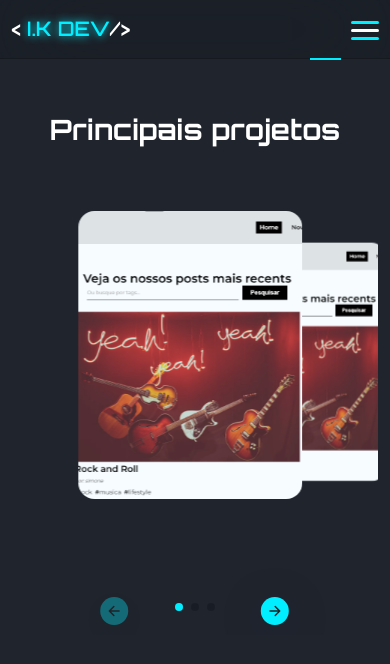
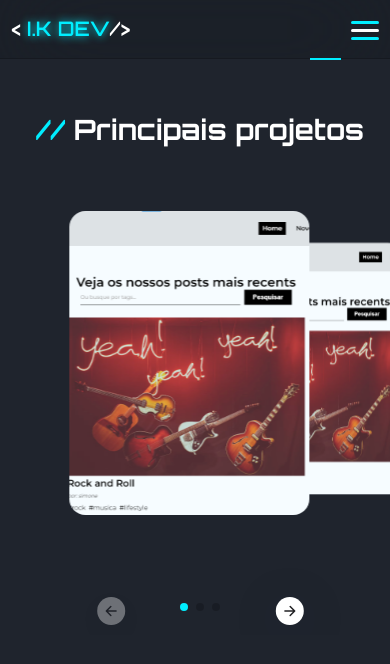
Before and after one commit to Israelkilday/portfolio, a React (Vite) app: page /portfolio in a window 390 px wide. Shown: the top 664 px of the page. Built offline with nearby package versions, Linux system fonts and the light colour scheme; some icons are missing; the HTML template or start-up script is replaced by a standard one.

Commit message:
working on resposive portfolio page

```diff
--- a/src/pages/Portfolio/Portfolio.css
+++ b/src/pages/Portfolio/Portfolio.css
@@ -35,7 +35,6 @@
 }
 
 .swiper_container {
-  /* height: 52rem; */
   height: 49.5rem;
   padding: 2rem 0;
   position: relative;
@@ -48,16 +47,15 @@
 }
 
 .swiper-slide img {
-  /* width: 37rem; */
+  position: relative;
   width: 30rem;
-  /* height: 42rem; */
   height: 33rem;
   border-radius: 2rem;
   object-fit: cover;
-  margin-top: 7rem;
+  margin: auto;
+  transition: all .5s ease;
+  top: 7rem;
 }
-
-
 
 .swiper-slide-shadow-left,
 .swiper-slide-shadow-right {
@@ -89,7 +87,7 @@
 }
 
 .slider-controler .slider-arrow {
-  background: var(--main_color);
+  background: var(--text_color);
   width: 3.5rem;
   height: 3.5rem;
   border-radius: 50%;
@@ -107,20 +105,6 @@
  .slider-controler .slider-arrow::after {
   content: '';
 }
-
-/* .swiper-pagination {
-  position: relative;
-  width: 15rem !important;
-  bottom: 1rem;
-} */
-
-/* .swiper-pagination {
-  margin: 0 auto;
-  display: inline-block;
-  align-items: center;
-  justify-content: center;
-  align-content: center;
-} */
 
 .swiper-pagination .swiper-pagination-bullet {
   filter: drop-shadow(0px 8px 24px rgba(18, 28, 53, 0.1));
@@ -150,13 +134,42 @@
   }
 }
 
+@media (max-width: 990px) {
+  .slider-controler .swiper-button-next {
+    /* left: 70% !important; */
+    left: 50%;
+    /* transform: translateX(-70%) !important; */
+     transform: translateX(-50%) ;
+  }
+
+  .slider-controler .swiper-button-prev {
+    /* left: 30% !important; */
+    left: 32%;
+    /* transform: translateX(-30%) !important; */
+    transform: translateX(-50%);
+  }
+}
+
+@media (max-width: 768px) {
+  .swiper-slide img {
+    right: 6rem;
+  }
+}
+
  @media (max-width: 600px) {
   .heading {
     margin: 4rem 0;
   }
 
+  .swiper-slide img {
+    right: 7rem;
+  }
+
   .swiper_container {
-  height: 60rem;
+     height: 60rem;
+     /* margin: 0 auto; */
+     margin: 0 ;
+
 }
 
   .swiper-button-next,
@@ -179,10 +192,10 @@
       margin-left: 2rem;
     }
 
-    .swiper-slide img {
+    /* .swiper-slide img {
       position: relative;
       right: 7rem;
-    }
+    } */
 
 }
 
@@ -192,41 +205,22 @@
   }
 
   .swiper-slide {
-    /* width: 28rem !important; */
     width: 15rem ;
-    /* height: 36rem !important; */
     height: 36rem ;
   }
+
   .swiper-slide img {
     /* width: 28rem !important; */
-    width: 28rem ;
+    width: 30rem ;
     /* height: 36rem !important; */
-    height: 36rem;
-    right: 4rem;
+    height: 38rem;
+    /* right: 2rem; */
   }
 
 
 }
 
-@media (max-width: 990px) {
-  .slider-controler .swiper-button-next {
-    /* left: 70% !important; */
-    left: 50%;
-    /* transform: translateX(-70%) !important; */
-     transform: translateX(-50%) ;
-  }
-}
-
-@media (max-width: 990px) {
-  .slider-controler .swiper-button-prev {
-    /* left: 30% !important; */
-    left: 25%;
-    /* transform: translateX(-30%) !important; */
-    transform: translateX(-50%);
-  }
-}
-
-@media (max-width: 450px) {
+@media (max-width: 480px) {
   .slider-controler .swiper-button-next {
     /* left: 80% !important; */
     left: 60% ;
@@ -241,8 +235,13 @@
     transform: translateX(-10%);
   }
 
-  .swiper-slide img {
+   /* /* .swiper-slide {
     right: 7rem;
+  }  */
+
+   .swiper-slide img {
+    right: 8rem;
+    margin: 0 ;
   }
 }
 
--- a/src/pages/Portfolio/Portfolio.jsx
+++ b/src/pages/Portfolio/Portfolio.jsx
@@ -1,8 +1,10 @@
 // CSS
 import "./Portfolio.css"
-import  styles from "./Portfolio.module.css"
+import styles from "./Portfolio.module.css"
 // HOOKS
 import { useState, useRef } from "react";
+// REACT ROUTER DOM
+import { NavLink } from "react-router-dom";
 // COMPONENT
 import Transition from "../../components/Transition";
 // REACT ICONS
@@ -18,11 +20,12 @@ import { EffectCoverflow, Pagination, Navigation } from "swiper/modules"
 import Portfolio_img1 from "../Home/imgs/teste00.png"
 
 const Portfolio = () => {
+
   return (
     <Transition>
       {/* <section className={styles.portfolio}> */}
       <div className={styles.container}>
-          <h1 className="heading">Principais projetos</h1>
+        <h1 className="heading"><span>//</span> Principais projetos</h1>
         <Swiper
           effect={"coverflow"}
           grabCursor={true}
@@ -45,17 +48,58 @@ const Portfolio = () => {
           modules={[EffectCoverflow, Pagination, Navigation]}
           className="swiper_container"
         >
+          <SwiperSlide>
+            <div className={styles.teste}>
+              <img src={Portfolio_img1} alt="project_0" />
 
-            <SwiperSlide>
-              <img src={Portfolio_img1} alt="project_0" />
+              <div className={styles.portfolio_content}>
+                <h4 className={styles.name}>Project_0</h4>
+                <p className={styles.description}>
+                  Lorem, ipsum dolor sit amet consectetur adipisicing elit. Eaque in, iusto nisi magnam laudantium facere quas adipisci sequi cumque.
+                  Lorem, ipsum dolor sit amet consectetur adipisicing elit. Eaque in, iusto nisi magnam laudantium facere quas adipisci sequi cumque.
+                </p>
+                <div className={styles.links}>
+                  <NavLink className={styles.link}>Deploy</NavLink>
+                  <NavLink className={styles.link}>Saiba Mais</NavLink>
+                </div>
+              </div>
+            </div>
           </SwiperSlide>
 
           <SwiperSlide>
+            <div className={styles.teste}>
               <img src={Portfolio_img1} alt="project_1" />
+
+              <div className={styles.portfolio_content}>
+                <h4 className={styles.name}>Project_0</h4>
+                <p className={styles.description}>
+                  Lorem, ipsum dolor sit amet consectetur adipisicing elit. Eaque in, iusto nisi magnam laudantium facere quas adipisci sequi cumque.
+                  Lorem, ipsum dolor sit amet consectetur adipisicing elit. Eaque in, iusto nisi magnam laudantium facere quas adipisci sequi cumque.
+                </p>
+                <div className={styles.links}>
+                  <NavLink className={styles.link}>Deploy</NavLink>
+                  <NavLink className={styles.link}>Saiba Mais</NavLink>
+                </div>
+              </div>
+            </div>
           </SwiperSlide>
 
           <SwiperSlide>
-              <img src={Portfolio_img1} alt="project_2" />
+            <div className={styles.teste}>
+              <img src={Portfolio_img1} alt="project_0" />
+
+              <div className={styles.portfolio_content}>
+                <h4 className={styles.name}>Project_2</h4>
+                <p className={styles.description}>
+                  Lorem, ipsum dolor sit amet consectetur adipisicing elit. Eaque in, iusto nisi magnam laudantium facere quas adipisci sequi cumque.
+                  Lorem, ipsum dolor sit amet consectetur adipisicing elit. Eaque in, iusto nisi magnam laudantium facere quas adipisci sequi cumque.
+                </p>
+                <div className={styles.links}>
+                  <NavLink className={styles.link}>Deploy</NavLink>
+                  <NavLink className={styles.link}>Saiba Mais</NavLink>
+                </div>
+              </div>
+            </div>
           </SwiperSlide>
 
           <div className="slider-controler">
--- a/src/pages/Portfolio/Portfolio.module.css
+++ b/src/pages/Portfolio/Portfolio.module.css
@@ -1,3 +1,9 @@
+* {
+    margin: 0;
+    padding: 0;
+    box-sizing: border-box;
+}
+
 .container {
     /* max-width: 124rem; */
     max-width: 105rem;
@@ -7,8 +13,105 @@
     padding: 5rem 3% 1rem;
 }
 
-@media (max-width: 600px) {
-    /* .container {
-        height: 100vh;
-    } */
+.container .teste {
+
+    position: absolute;
+    border-radius: 2rem;
+    /* overflow: hidden; */
+    display: flex;
+    width: 30rem;
+    height: 33rem;
+    /* margin: 7rem auto;    */
+
 }
+
+.teste .portfolio_content {
+    position: absolute;
+    bottom: 0;
+    left: 0;
+    top: 7rem;
+    width: 30rem;
+    height: 33rem;
+    border-radius: 2rem;
+    background: rgba(255, 255, 255, 0.1);
+    backdrop-filter: blur(30px);
+    display: flex;
+    justify-content: center;
+    align-items: center;
+    flex-direction: column;
+    text-align: center;
+    display: none;
+    padding: 0 1rem;
+}
+
+.teste:hover .portfolio_content {
+    transition: all 1s ease;
+    display: block;
+    /* display: flex; */
+  }
+
+  .portfolio_content .name {
+    padding-top: 2.5rem;
+    color: var(--main_color);
+    font-size: 2rem;
+    text-transform: uppercase;
+    font-weight: bold;
+    opacity: 0;
+    animation: animate .8s ease-in-out  1 forwards;
+}
+
+.portfolio_content .description {
+    color: #ffffff;
+    margin-top: 1rem;
+    margin-bottom: 2rem;
+    opacity: 0;
+    animation: animate .8s ease-in-out .3s 1 forwards;
+}
+
+.portfolio_content .links .link {
+    padding: 10px 20px;
+    border: #ffffff solid .1rem;
+    border-radius: 10px;
+    color: #ffffff;
+    cursor: pointer;
+    font-size: 1.2rem;
+    line-height: 1.1;
+    transition: .3s;
+}
+
+.portfolio_content .links .link:hover {
+    background:  #666666;
+    color: #fff;
+}
+
+.portfolio_content .links {
+    display: flex;
+    justify-content: center;
+    gap: 1rem;
+    opacity: 0;
+    animation: animate .8s ease-in-out .6s 1 forwards;
+}
+
+@keyframes animate {
+    from {
+        opacity: 0;
+        transform: translate(0, 100px);
+        filter: blur(33px);
+    }
+
+    to {
+        opacity: 1;
+        transform: translate(0);
+        filter: blur(0);
+    }
+}
+
+@media (max-width: 480px) {
+    .container{
+        /* padding: 5rem 0 1rem;         */
+        padding: 5rem 0;
+        width: 50rem;
+        margin: 0 ;
+
+    }
+}
```
Lines whose indentation alone changed are shown as unchanged.
